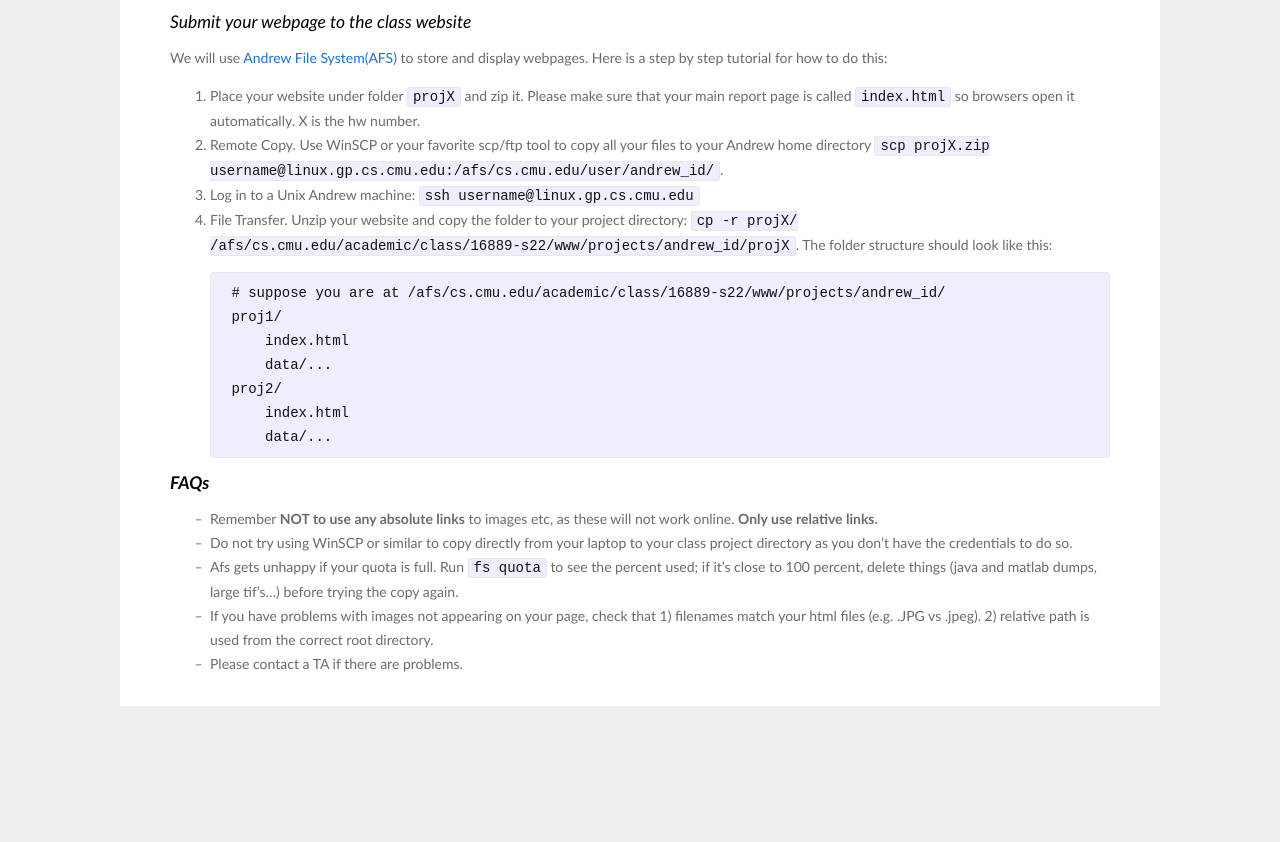
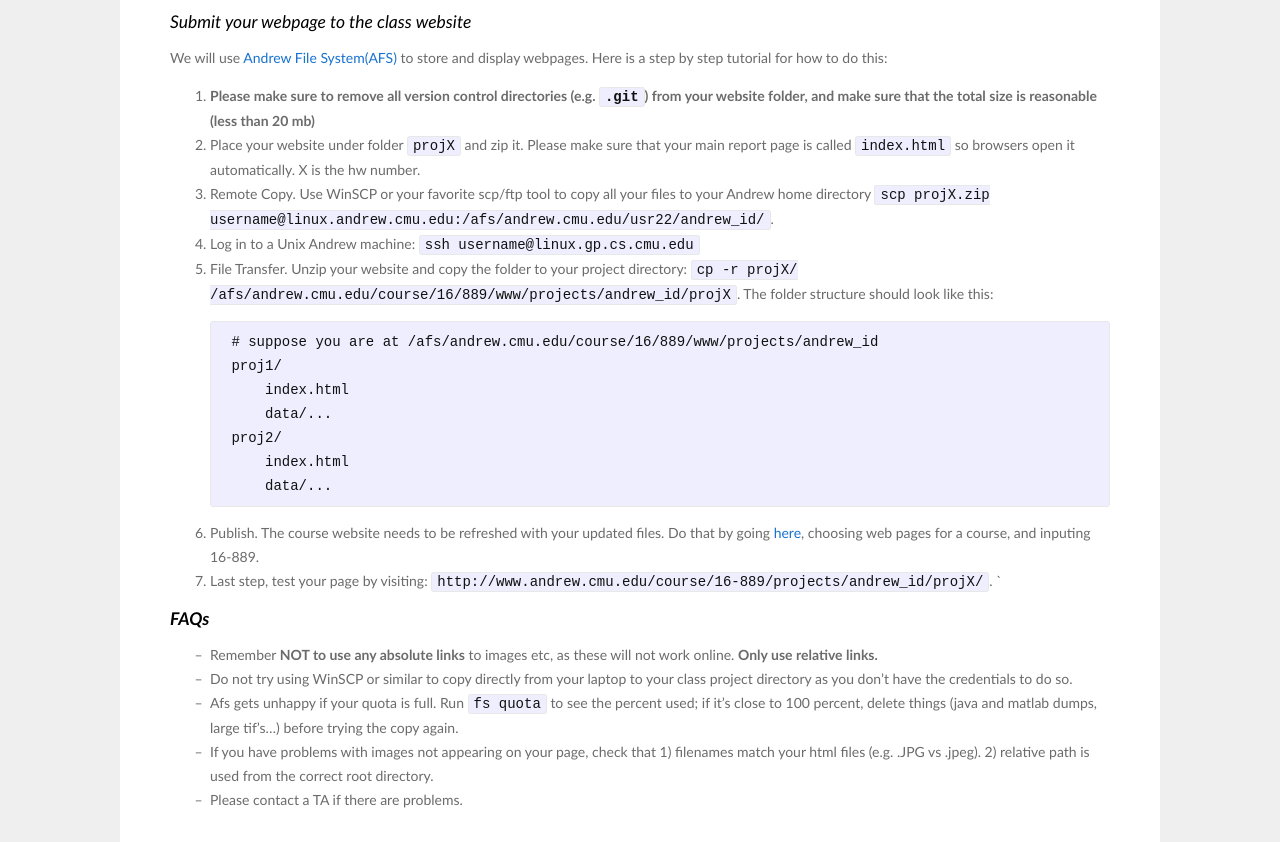
Before and after one commit to learning3d/learning3d.github.io, a plain HTML site: page pages/assignments/hw0.html in a window 1280 px wide. Shown: the part 778-1620 px from the top of the page. Before the commit the page ends 1484 px from the top, so only its background shows below. Drawn offline with Linux system fonts and the light colour scheme; a web font is replaced by a local one.

Commit message:
Update website submission instructions for new AFS volume

```diff
--- a/pages/assignments/hw0.html
+++ b/pages/assignments/hw0.html
@@ -111,6 +111,8 @@
                   File
                   System(AFS)</a> to store and display webpages. Here is a step by step tutorial for how to do this:</p>
               <ol>
+                <li><strong>Please make sure to remove all version control directories (e.g. <code>.git</code>) from your website folder,
+                and make sure that the total size is reasonable (less than 20 mb)</strong></li>
                 <li>Place your website under folder <code class="language-plaintext highlighter-rouge">projX</code> and
                   zip
                   it. Please make sure that your main report page is called <code
@@ -119,14 +121,14 @@
                   the hw number.</li>
                 <li>Remote Copy. Use WinSCP or your favorite scp/ftp tool to copy all your files to your Andrew home
                   directory <code class="language-plaintext highlighter-rouge">scp projX.zip
-                    username@linux.gp.cs.cmu.edu:/afs/cs.cmu.edu/user/andrew_id/</code>.</li>
+                    username@linux.andrew.cmu.edu:/afs/andrew.cmu.edu/usr22/andrew_id/</code>.</li>
                 <li>Log in to a Unix Andrew machine: <code class="language-plaintext highlighter-rouge">ssh
                     username@linux.gp.cs.cmu.edu</code></li>
                 <li>File Transfer. Unzip your website and copy the folder to your project directory: <code
                     class="language-plaintext highlighter-rouge">cp -r projX/
-                    /afs/cs.cmu.edu/academic/class/16889-s22/www/projects/andrew_id/projX</code>.
+                    /afs/andrew.cmu.edu/course/16/889/www/projects/andrew_id/projX</code>.
                   The folder structure should look like this:
-                  <pre><code class="language-angular2html"> # suppose you are at /afs/cs.cmu.edu/academic/class/16889-s22/www/projects/andrew_id/
+                  <pre><code class="language-angular2html"> # suppose you are at /afs/andrew.cmu.edu/course/16/889/www/projects/andrew_id
  proj1/
      index.html
      data/...
@@ -135,13 +137,12 @@
      data/...
 </code></pre>
                 </li>
-                <!--
                 <li>Publish. The course website needs to be refreshed with your updated files. Do that by going <a
                     href="https://www.andrew.cmu.edu/server/publish.html">here</a>, choosing web pages for a course, and
                   inputing 16-889.</li>
                 <li>Last step, test your page by visiting: <code
                     class="language-plaintext highlighter-rouge">http://www.andrew.cmu.edu/course/16-889/projects/andrew_id/projX/</code>.
-                  `</li>--->
+                  `</li>
               </ol>
 
               <h3><strong>FAQs</strong></h3>
```
